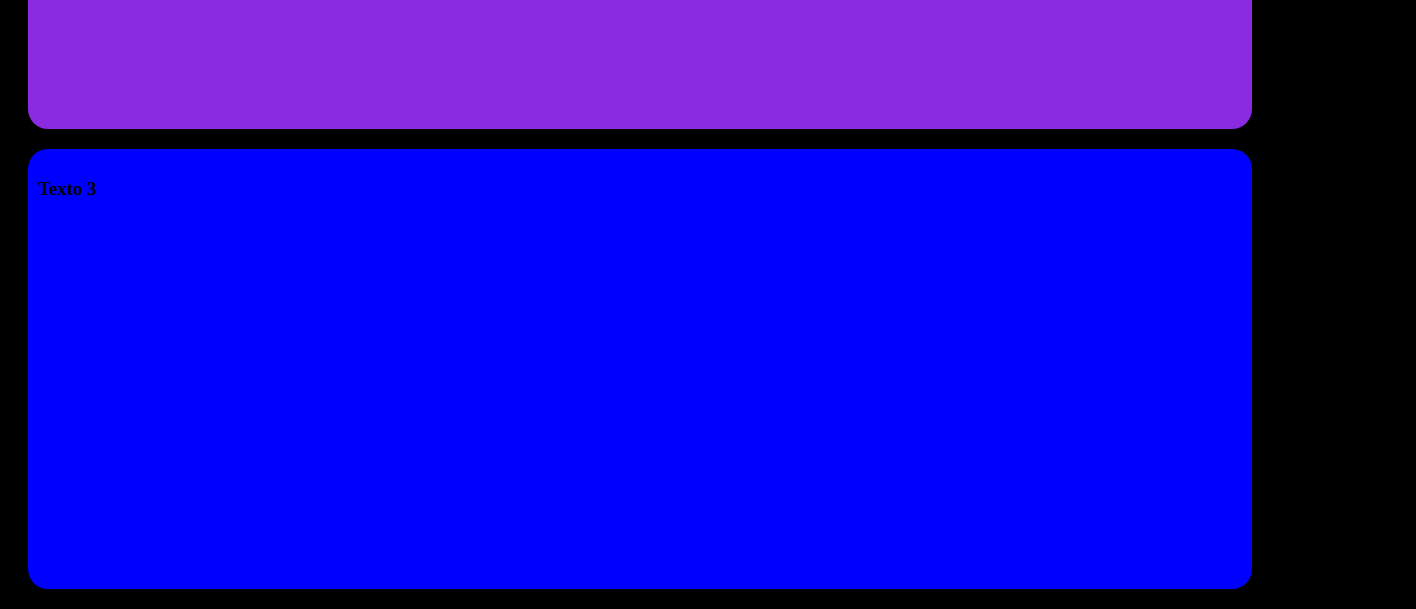
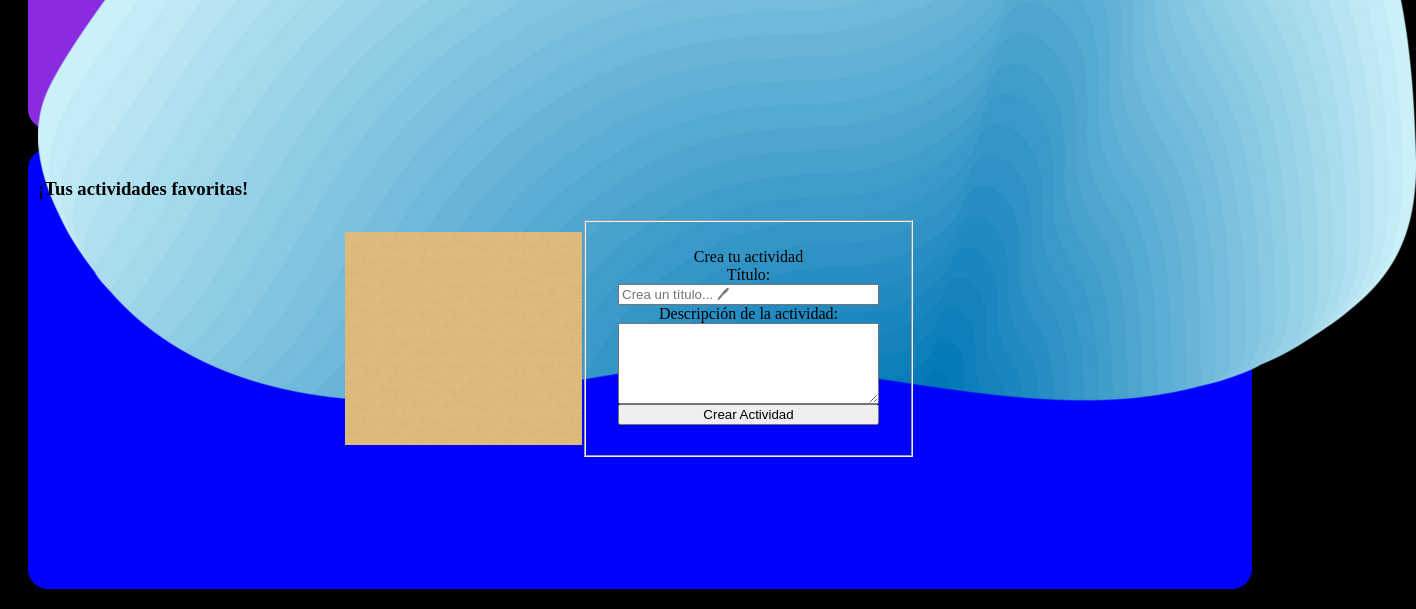
Before and after one commit to HernanCaceresEspitia/Static-page, a plain HTML site: page index.html in a window 1280 px wide. Shown: the part 829-1438 px from the top of the page, 1416 px wide, since content can reach past the window. Drawn offline with Linux system fonts and the light colour scheme; a script that the page names is missing.

Commit message:
Ajuste de elementos CSS y adición de documento JS

```diff
--- a/index.html
+++ b/index.html
@@ -18,11 +18,11 @@
             iusto corrupti exercitationem, ipsa quas deserunt, rem molestias esse dolore necessitatibus nobis consectetur! Iure,
             tempore? Et, deleniti.
         </h3>
-
+        <img src="./assets/wave.png" alt="Wave" class="backgrndImg1">
     </div>
 
     <div class="MiddleTerm">
-        <h3>Texto 2</h3>
+        <h3>Mis Tecnologias</h3>
         <div class="contenedor">
 
             <img src="/assets/CSS Logo.svg" alt="Imagen de Perfil" class="img2">
@@ -34,8 +34,29 @@
 
     <div class="BottomTerm">
 
-        <h3>Texto 3</h3>
+        <h3>¡Tus actividades favoritas!</h3>
+
+        <form id="formulario">
+          <img src="./assets/rectangle.png" alt="sand" class="backgrndImg2">
+          <fieldset>
+              <element class="form-container">
+                <legend>Crea tu actividad</legend>
+                <label for="title">Título: </label>
+                <input type="text" id="title"
+                placeholder="Crea un título... 🖊">
+                <label for="descripcion">Descripción de la actividad: </label>
+                <textarea id="descripcion"
+                placeholder="Describe tu actividad favorita"
+                cols="30" rows="5">
+              </textarea>
+              <button id="addButton">Crear Actividad</button>
+            </fieldset>
+          </element>
+
+
+        </form>
 
     </div>
+    <script src="./scripts/index.js"></script>
   </body>
 </html>
--- a/styles/styles.css
+++ b/styles/styles.css
@@ -56,6 +56,26 @@ body{
     box-sizing: border-box;
 }
 
+#formulario {
+    display: flex;
+    justify-content: center; /* Centra horizontalmente */
+    align-items: center; /* Centra verticalmente */
+    margin: 20px; /* Elimina el margen por defecto del contenedor */
+}
+
+#formulario .form-container {
+    text-align: center; /* Alinea los elementos del formulario al centro */
+    display: flex;
+    flex-direction: column;
+    margin: 20px; /* Ubica los elementos verticalmente */
+}
+
+#formulario .addButton {
+    margin: 1000px; /* Espacio entre el cuadro de texto y el botón */
+}
+
+
+
 @media screen and (max-width: 600px){
     .img2 {
         width: 50px;
```
Also changed, not shown: assets/rectangle.png (added), assets/wave.png (added).
